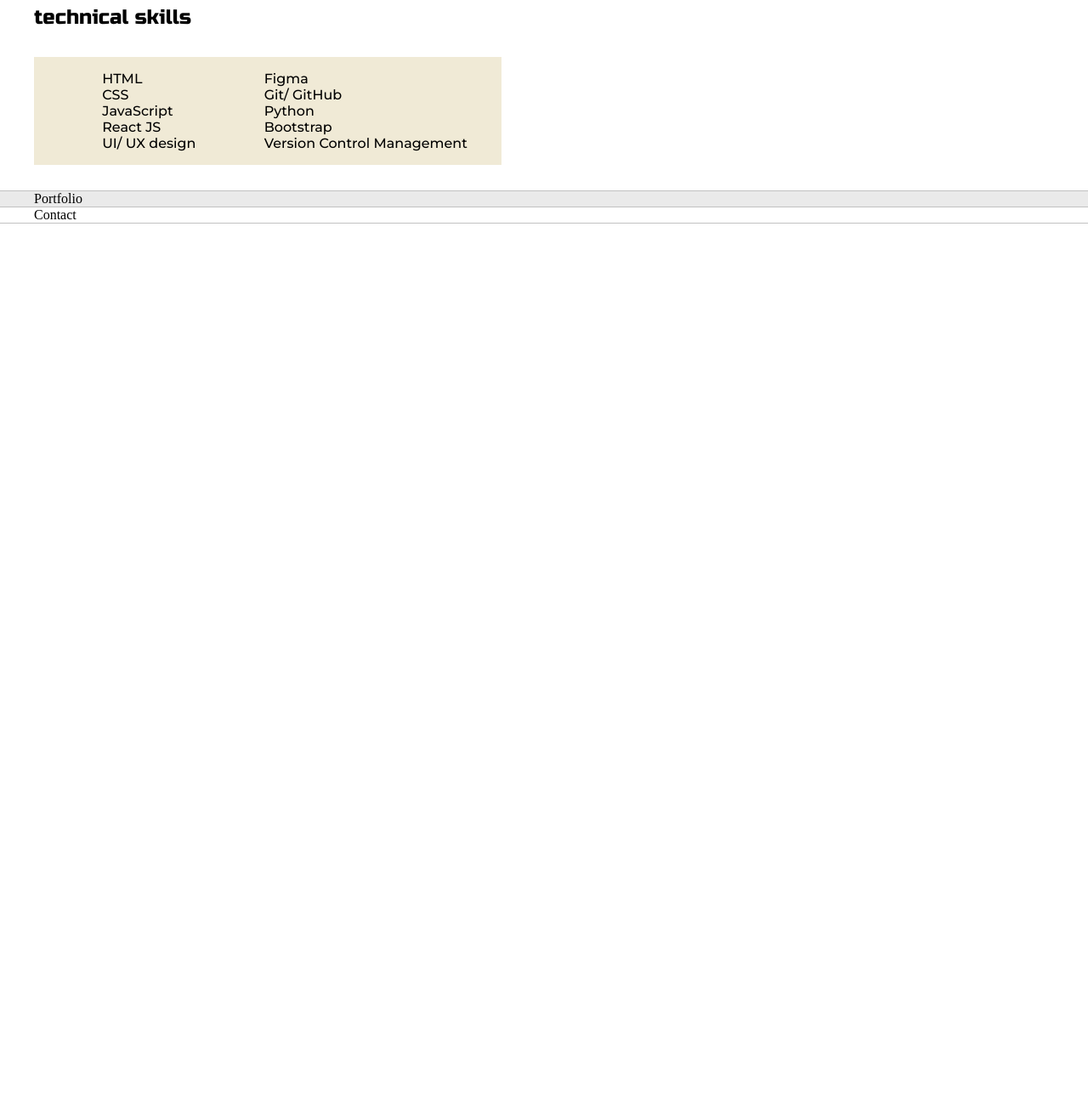
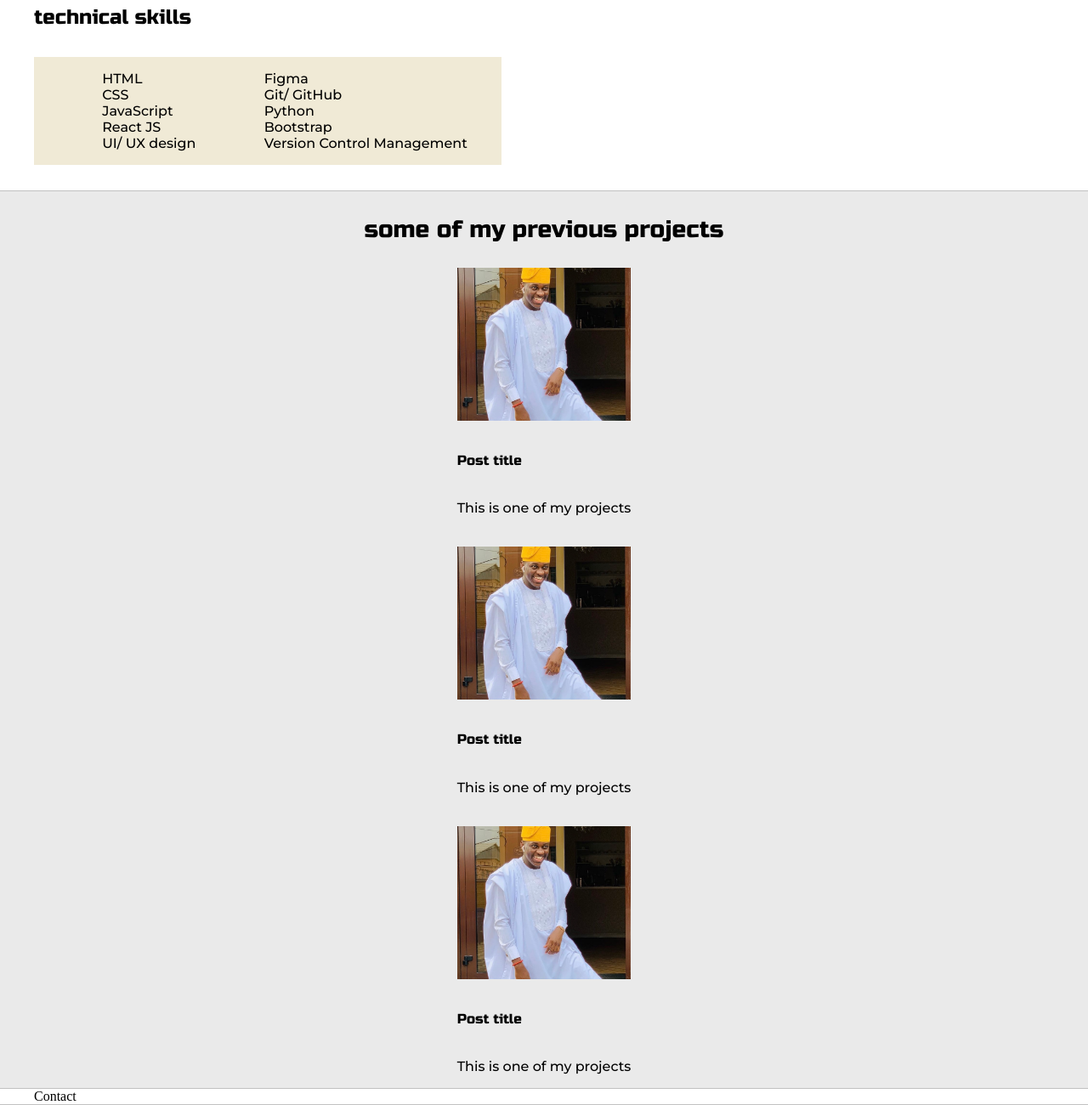
Before and after one commit to DevAhmed-py/portfolio, a plain HTML site: page index.html in a window 1280 px wide. Shown: the part 1065-2365 px from the top of the page at 85% size. Before the commit the page ends 1328 px from the top, so only its background shows below. Drawn offline with Linux system fonts and the light colour scheme.

Commit message:
portfolio section

```diff
--- a/index.html
+++ b/index.html
@@ -113,7 +113,32 @@
 
     <section class="s1">
         <div class="main-container">
-            Portfolio
+            <h3 style="text-align: center;"> some of my previous projects </h3>
+            <div class="post-wrap">
+                <div class="post">
+                    <img class="thumbnail" src="./images/IMG_5001.jpg" alt="projects">
+                    <div class="post-preview">
+                        <h6 class="post-title">Post title</h6>
+                        <p class="post-intro">This is one of my projects </p>
+                    </div>
+                </div>
+
+                <div class="post">
+                    <img class="thumbnail" src="./images/IMG_5001.jpg" alt="projects">
+                    <div class="post-preview">
+                        <h6 class="post-title">Post title</h6>
+                        <p class="post-intro">This is one of my projects </p>
+                    </div>
+                </div>
+
+                <div class="post">
+                    <img class="thumbnail" src="./images/IMG_5001.jpg" alt="projects">
+                    <div class="post-preview">
+                        <h6 class="post-title">Post title</h6>
+                        <p class="post-intro">This is one of my projects </p>
+                    </div>
+                </div>
+            </div>
         </div>
     </section>
 
--- a/styles/index.css
+++ b/styles/index.css
@@ -60,7 +60,7 @@ li {
 }
 
 .main-container {
-    width: 75rem;
+    width: 1200px;
     margin: 0 auto;
 }
 
@@ -260,6 +260,19 @@ li {
     background-color: var(--previewShadow);
 }
 
+.post-wrap {
+    display: grid;
+    grid-template-columns: repeat(autofit, 320px);
+    gap: 20px;
+    justify-content: center;
+}
+
+.thumbnail {
+    display: block;
+    width: 100%;
+    height: 180px;
+    object-fit: cover;
+}
 @media screen and (max-width: 1200px) {
     .main-container {
         width: 95%;
```
